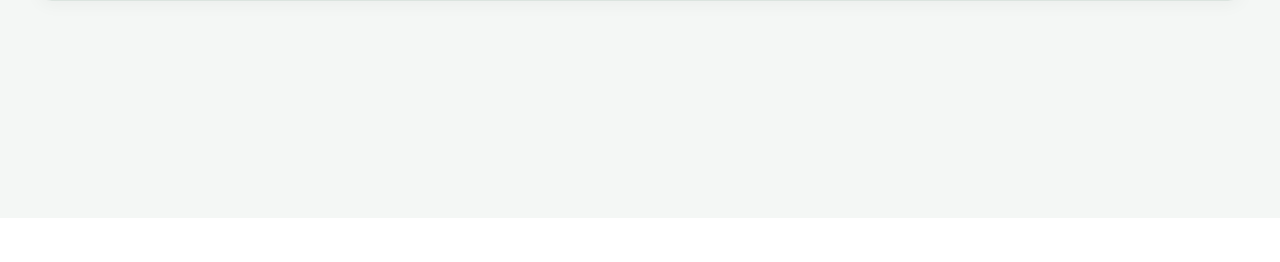
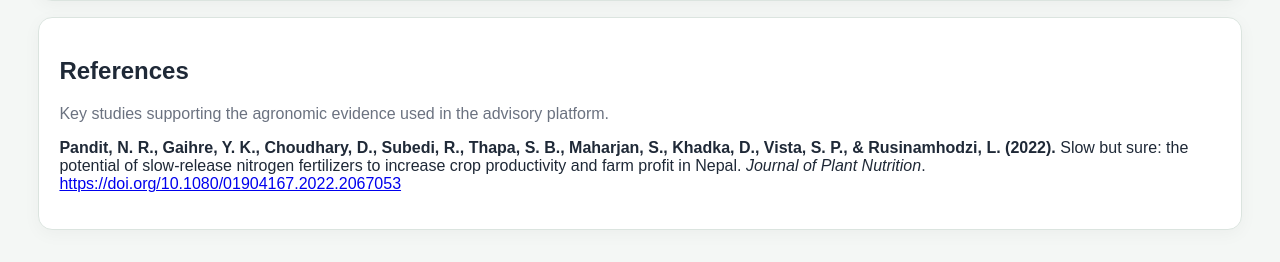
Before and after one commit to powellmponela/Soil-advisory, a FastAPI app: page / in a window 1280 px wide. Shown: the part 582-844 px from the top of the page. Before the commit the page ends 594 px from the top, so only its background shows below. Run offline with FastAPI, Linux system fonts and the light colour scheme.

Commit message:
Add Pandit et al. 2022 to public references

```diff
--- a/app/templates/public.html
+++ b/app/templates/public.html
@@ -2,4 +2,5 @@
 <header class="topbar"><div><h1>Soil Advisory Platform</h1><p>Published predictions and management comparisons</p></div><a class="staff-link" href="/staff/login">Research / Staff Login</a></header>
 <main class="container"><section class="hero card"><h2>Get an advisory</h2><p>Only reviewed and published prediction outputs are available on this public interface.</p><div class="filters">
 <label>District<select id="district"><option value="">All</option></select></label><label>Crop<select id="crop"><option value="">All</option></select></label><label>Season<select id="season"><option value="">All</option></select></label><label>Scenario<select id="scenario"><option value="">All</option></select></label></div><button id="run">Show advisory</button></section>
-<section class="card"><h2>Published results</h2><div id="summary" class="muted">Select filters and show the advisory.</div><div class="table-wrap"><table id="results"><thead><tr><th>District</th><th>Municipality</th><th>Crop</th><th>Scenario</th><th>Predicted yield (t/ha)</th><th>N rate (kg/ha)</th><th>AE-N</th><th>PFP-N</th><th>Potential N reduction (kg/ha)</th><th>Prediction interval</th><th>Version</th></tr></thead><tbody></tbody></table></div></section></main><script src="/static/public.js"></script></body></html>
+<section class="card"><h2>Published results</h2><div id="summary" class="muted">Select filters and show the advisory.</div><div class="table-wrap"><table id="results"><thead><tr><th>District</th><th>Municipality</th><th>Crop</th><th>Scenario</th><th>Predicted yield (t/ha)</th><th>N rate (kg/ha)</th><th>AE-N</th><th>PFP-N</th><th>Potential N reduction (kg/ha)</th><th>Prediction interval</th><th>Version</th></tr></thead><tbody></tbody></table></div></section>
+<section class="card"><h2>References</h2><p class="muted">Key studies supporting the agronomic evidence used in the advisory platform.</p><p><strong>Pandit, N. R., Gaihre, Y. K., Choudhary, D., Subedi, R., Thapa, S. B., Maharjan, S., Khadka, D., Vista, S. P., & Rusinamhodzi, L. (2022).</strong> Slow but sure: the potential of slow-release nitrogen fertilizers to increase crop productivity and farm profit in Nepal. <em>Journal of Plant Nutrition</em>. <a href="https://doi.org/10.1080/01904167.2022.2067053" target="_blank" rel="noopener noreferrer">https://doi.org/10.1080/01904167.2022.2067053</a></p></section></main><script src="/static/public.js"></script></body></html>
```
